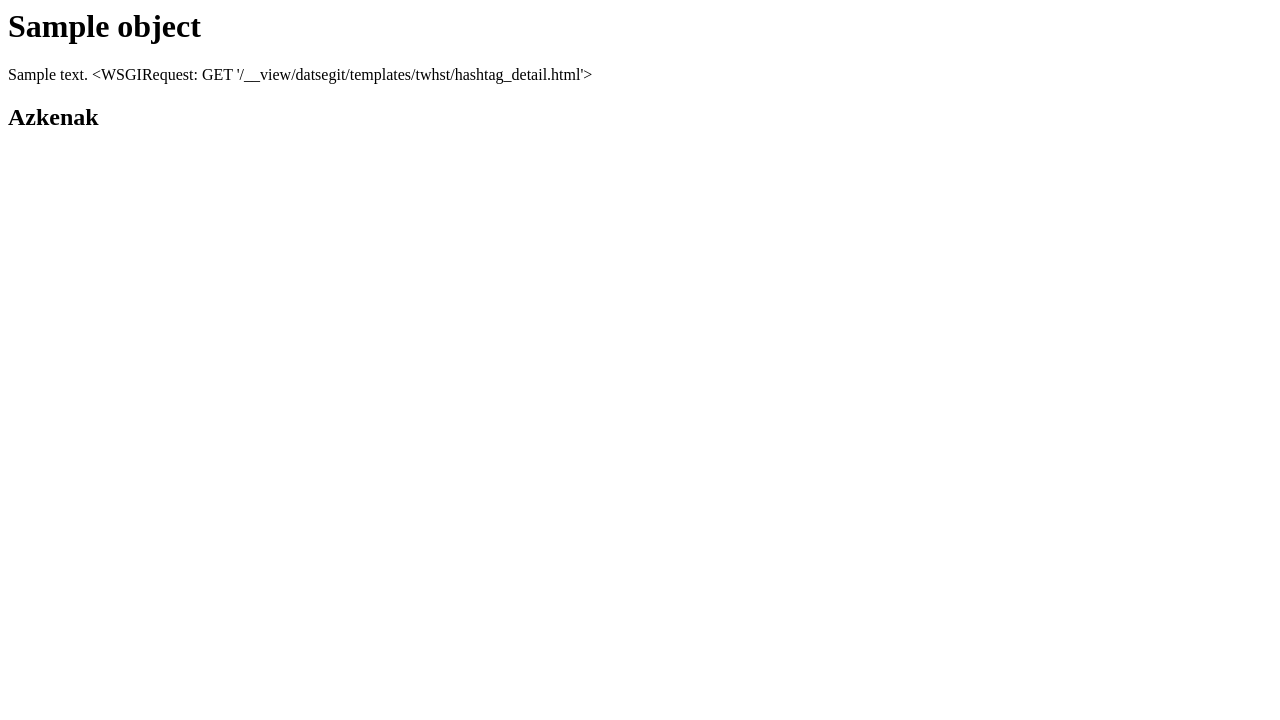
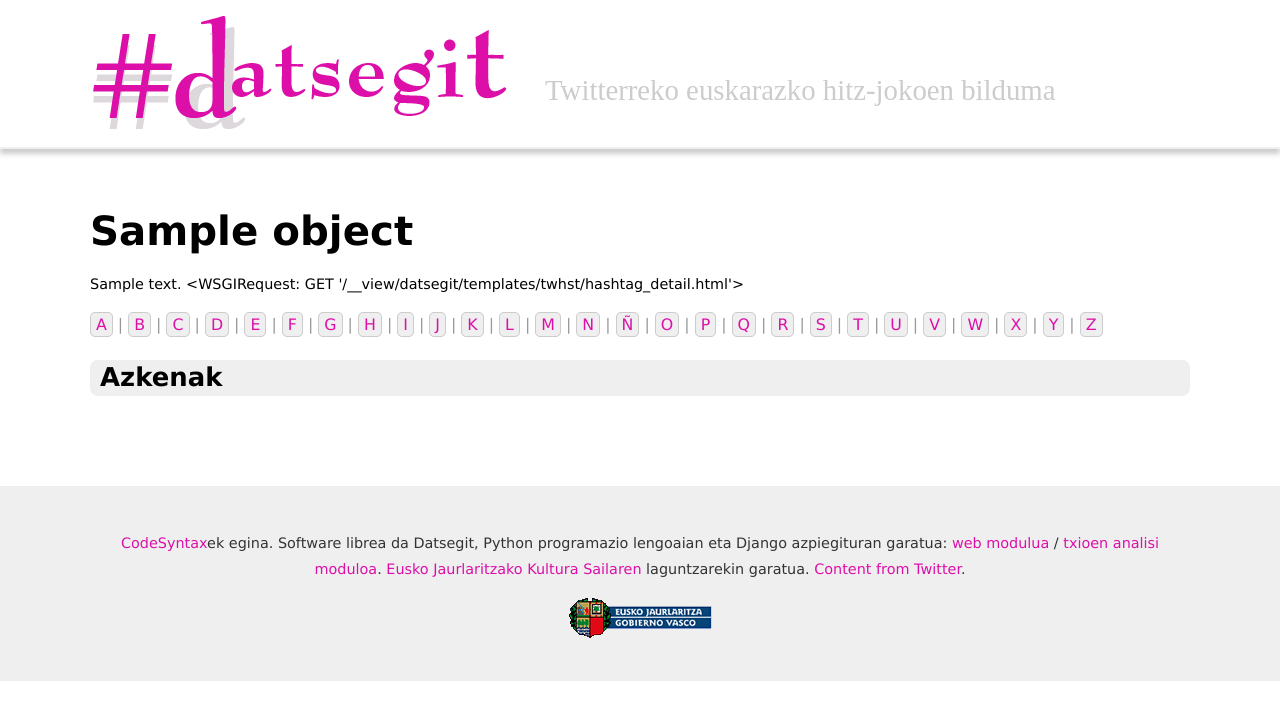
Before and after one commit to codesyntax/datsegit, a Django app: template datsegit/templates/twhst/hashtag_detail.html in a window 1280 px wide. Shown: the top 720 px of the page. Run offline with Django 3.2, Linux system fonts and the light colour scheme; the template is opened without the code that fills it: most values are stand-ins (such as "Sample title", 1, 10 or a date in 2020).

Commit message:
Look & feel

```diff
--- a/datsegit/templates/base.html
+++ b/datsegit/templates/base.html
@@ -1,7 +1,27 @@
 <html>
 <head>
+    <title>Datsegit</title>
+    <meta name="viewport" content="width=device-width, initial-scale=1.0, maximum-scale=1.0, minimum-scale=0.6666" />
+    <link href="{{STATIC_URL}}css/style.css" rel="stylesheet" media="screen">
 </head>
 <body>
-{% block content %}{% endblock %}
+<header>
+    <div id="headercontent">
+        <div id="logo"><a href="../"><img src="{{STATIC_URL}}img/logoa.gif" /></a></div>
+        <div id="tagline">Twitterreko euskarazko hitz-jokoen bilduma</div>
+        <div id="visualclear"></div>
+    </div>
+</header>
+<div id="maincontainer">
+   {% block content %}{% endblock %}
+<div id="visualclear"></div>
+</div>
+<footer>
+    <div id="footercontent">
+        <p><a href="http://www.codesyntax.com">CodeSyntax</a>ek egina. Software librea da Datsegit, Python programazio lengoaian eta Django azpiegituran garatua: <a href="github.com/codesyntax/datsegit">web modulua</a> / <a href="
+github.com/codesyntax/twhst">txioen analisi moduloa</a>. <a href="http://www.euskara.euskadi.net">Eusko Jaurlaritzako Kultura Sailaren</a> laguntzarekin garatua. <a href="http://twitter.com">Content from Twitter</a>.</p><p><a href="http://www.euskara.euskadi.net"><img src="{{STATIC_URL}}img/jaurlaritza.gif" /></a></p>
+        <div id="visualclear"></div>
+    </div>
+</footer>
 </body>
 </html>
--- a/datsegit/templates/twhst/alpha.html
+++ b/datsegit/templates/twhst/alpha.html
@@ -1,3 +1,4 @@
+<div class="alpha">
 <a href='a'/>A</a>|
 <a href='b'/>B</a>|
 <a href='c'/>C</a>|
@@ -25,3 +26,4 @@
 <a href='x'/>X</a>|
 <a href='y'/>Y</a>|
 <a href='z'/>Z</a>
+</div>
--- a/datsegit/templates/twhst/hashtag_detail.html
+++ b/datsegit/templates/twhst/hashtag_detail.html
@@ -5,9 +5,7 @@
 {{ object.description }}
 {{request}}
 </p>
-{% if object.hash_type == 1 %}
 {% include "twhst/alpha.html" %}
-{% endif %}
 {% if object.get_last_statuses %}
 <h2>Azkenak</h2>
 {% for status in object.get_last_statuses %}
```
